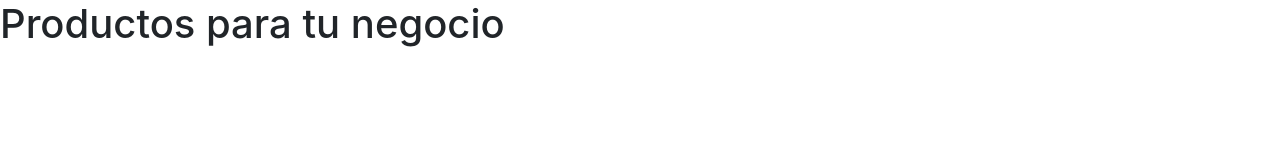
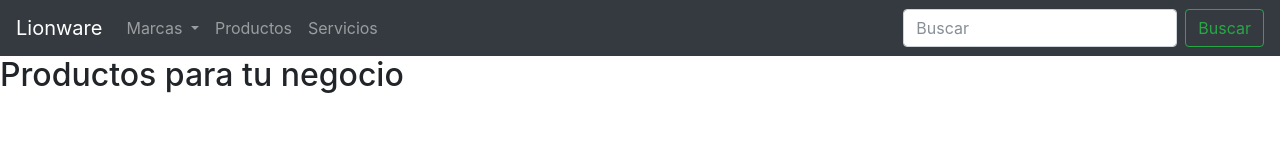
Before and after one commit to Iscer/themeLionware, a plain HTML site: page products.html in a window 1280 px wide. Drawn offline with nearby package versions, Linux system fonts and the light colour scheme.

Commit message:
componentes navbar vuejs

```diff
--- a/js/app.js
+++ b/js/app.js
@@ -1,3 +1,38 @@
+Vue.component('app-navbar', {
+  template: '\
+  <nav class="navbar navbar-expand-lg navbar-dark bg-dark">\
+    <button class="navbar-toggler" type="button" data-toggle="collapse" data-target="#navbarTogglerDemo01" aria-controls="navbarTogglerDemo01" aria-expanded="false" aria-label="Toggle navigation">\
+      <span class="navbar-toggler-icon"></span>\
+    </button>\
+    <div class="collapse navbar-collapse" id="navbarTogglerDemo01">\
+      <a class="navbar-brand" href="/ws-lionware">Lionware</a>\
+      <ul class="navbar-nav mr-auto mt-2 mt-lg-0">\
+        <li class="nav-item dropdown">\
+          <a class="nav-link dropdown-toggle" href="#" id="navbarDropdown" role="button" data-toggle="dropdown" aria-haspopup="true" aria-expanded="false">\
+                Marcas\
+          </a>\
+          <div class="dropdown-menu" aria-labelledby="navbarDropdown">\
+            <a class="dropdown-item" href="#">INTEL</a>\
+            <a class="dropdown-item" href="#">AMD</a>\
+            <a class="dropdown-item" href="#">HIK VISION</a>\
+          </div>\
+        </li>\
+        <li class="nav-item">\
+          <a class="nav-link" href="products.html">Productos</a>\
+        </li>\
+        <li class="nav-item">\
+          <a class="nav-link" href="services.html">Servicios</a>\
+        </li>\
+      </ul>\
+      <form class="form-inline my-2 my-lg-0">\
+        <input class="form-control mr-sm-2" type="search" placeholder="Buscar" aria-label="Search">\
+        <button class="btn btn-outline-success my-2 my-sm-0" type="submit">Buscar</button>\
+      </form>\
+    </div>\
+  </nav>\
+  '
+})
+
 var app = new Vue({
   el: '#app',
   data:{
--- a/products.html
+++ b/products.html
@@ -7,7 +7,11 @@
     <link rel="stylesheet" href="https://maxcdn.bootstrapcdn.com/bootstrap/4.0.0-beta.2/css/bootstrap.min.css" integrity="sha384-PsH8R72JQ3SOdhVi3uxftmaW6Vc51MKb0q5P2rRUpPvrszuE4W1povHYgTpBfshb" crossorigin="anonymous">
   </head>
   <body>
-    <h1 id="app">{{message}}</h1>
+  <div id="app">
+    <app-navbar></app-navbar>
+    <h2 >{{message}}</h2>
+  </div>
+
     <script type="text/javascript" src="js/vue.js"></script>
     <script type="text/javascript" src="js/app.js"></script>
   </body>
```
Also changed, not shown: index.html (+1 -1 lines), navbar.html (deleted, +0 -30 lines), services.html (+17 -0 lines).
